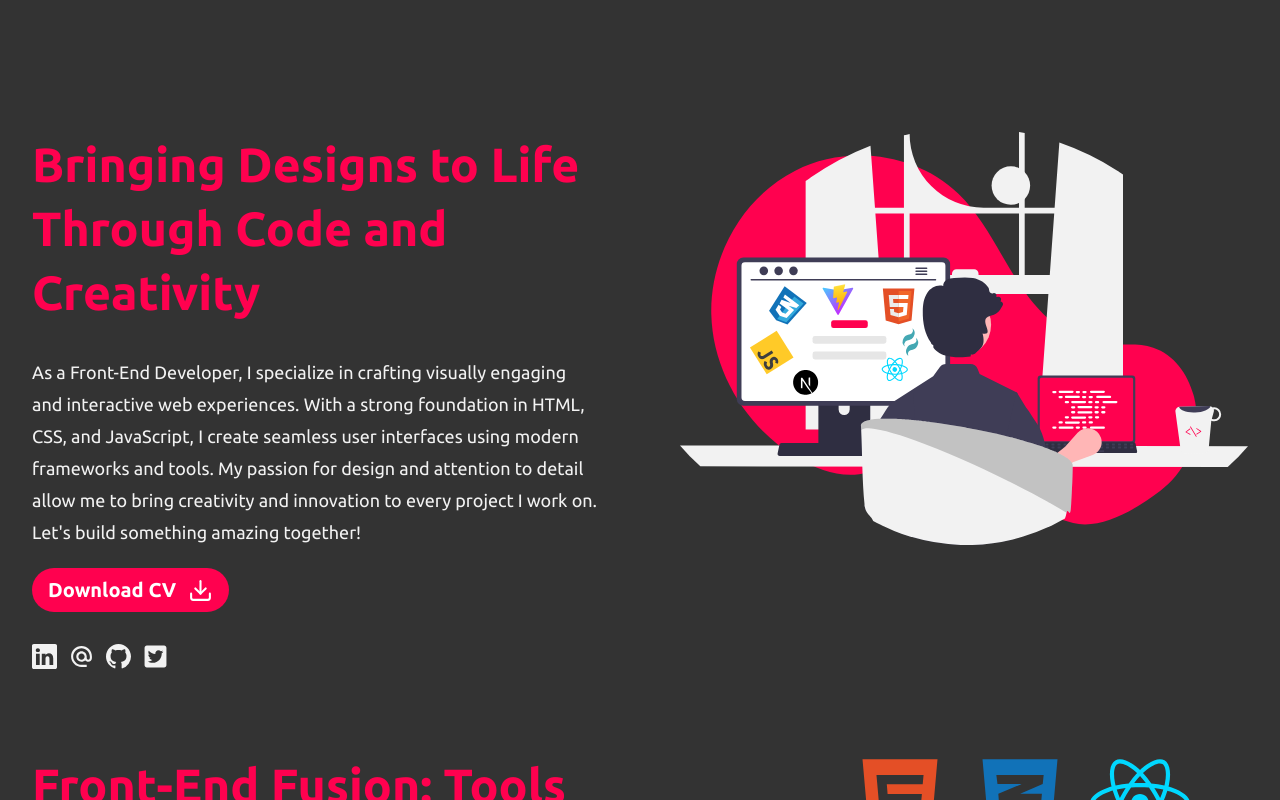
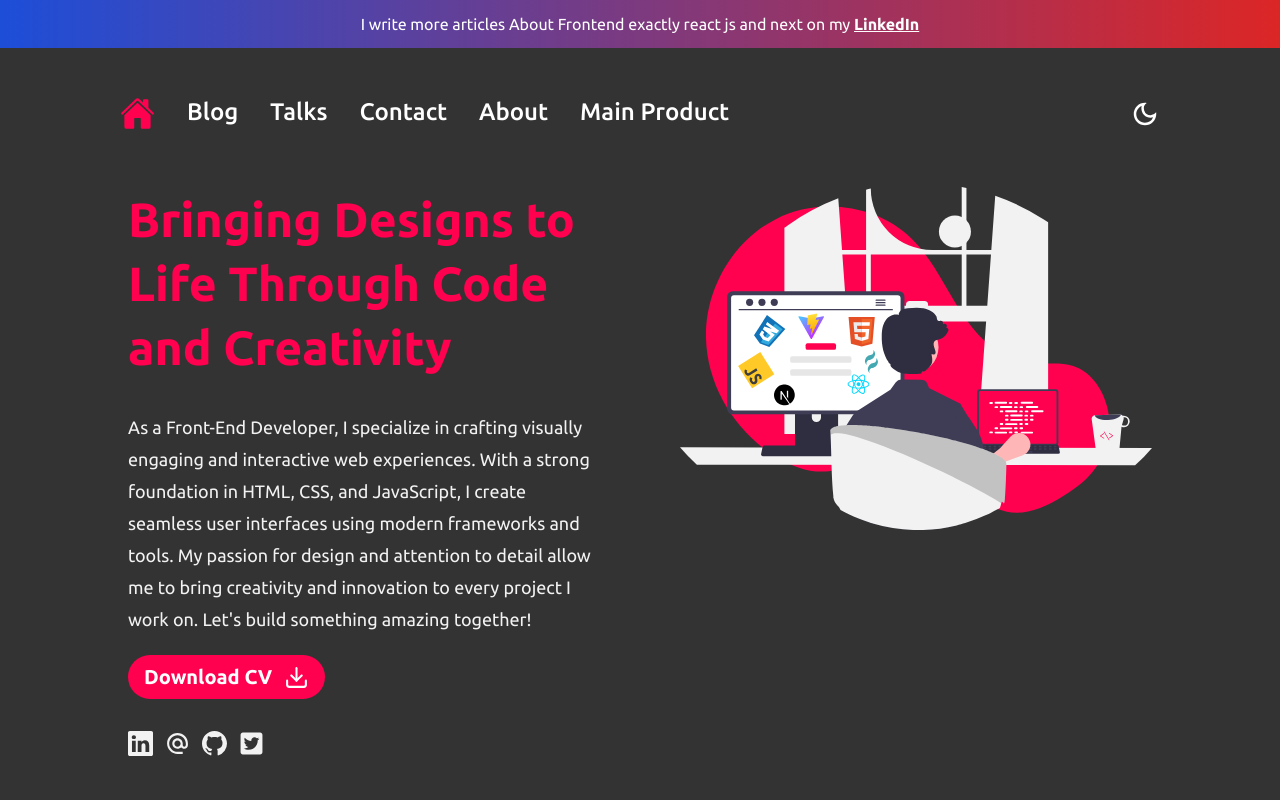
Before and after one commit to Becherair-Abdellah/MY_PORTFOLIO, a React (Vite) app: page / in a window 1280 px wide. Shown: the top 800 px of the page. Built offline with nearby package versions, Linux system fonts and the light colour scheme; some icons are missing; what lord-icon-element would draw is missing.

Commit message:
created aside and open and close button

```diff
--- a/src/App.jsx
+++ b/src/App.jsx
@@ -1,5 +1,5 @@
 import React from 'react'
-import { Routes,Route } from 'react-router-dom'
+import { Routes,Route, Outlet } from 'react-router-dom'
 import { Provider } from 'react-redux'
 import store from './redux/store'
 import Dashboard from './dashboard/Dashboard'
@@ -9,7 +9,13 @@ import Portfolio from './components/frontend/Portfolio'
 function App() {
   return (
  <>
- <Portfolio/>
+ {/* <Portfolio/> */}
+ <div className='w-full p-3 text-md bg-gradient-to-r from-blue-700 text-white to-red-600 text-center'>
+        <p>I write more articles <span className='hidden md:inline'>About Frontend exactly react js and next</span> on my <a href="https://www.linkedin.com/in/abdellahbecherair/" className='font-bold underline'>LinkedIn</a></p>
+    </div>
+ <div className='md:w-[85%] mx-auto mt-2 md:mt-6'>
+ <Outlet/>
+ </div>
  </>
 )
 }
--- /dev/null
+++ b/src/components/Navbar.jsx
@@ -0,0 +1,63 @@
+import React, { useState } from 'react';
+import { FaBars } from "react-icons/fa";
+import { MdOutlineDarkMode } from "react-icons/md";
+import { IoHome } from "react-icons/io5";
+import { MdClose } from "react-icons/md";
+function Navbar() {
+    const [aside,setAside] = useState(true);
+
+  return (
+    <>
+    <nav className=" border-gray-200 relative w-full p-2 md:p-6">
+
+     {/* button open link  */}
+     <div className={`flex justify-between items-center w-full text-white`}>
+     <ul className={`${aside && 'hidden'} font-medium fixed h-screen md:h-full bg-gray-800 md:bg-transparent md:relative left-0 w-[300px] md:w-full top-0 flex-col md:flex-row md:flex gap-8 text-2xl px-7 py-8 md:px-0 md:py-0 `}>
+         <div className='md:hidden mb-8'>
+             <MdClose size={35} color='white' className='cursor-pointer' onClick={()=>{
+                setAside(true);
+             }}/>
+         </div>
+
+         <li className='p-3 md:p-0'>
+           <a href="#" className="active" aria-current="page"><span className='md:hidden'>Home</span><IoHome size={35} className='hidden md:block'/></a>
+         </li>
+         <li className='p-3 md:p-0'>
+           <a href="#" className="" aria-current="page">Blog</a>
+         </li>
+         <li className='p-3 md:p-0'>
+           <a href="#" className="" aria-current="page">Talks</a>
+         </li>
+         <li className='p-3 md:p-0'>
+           <a href="#" className="" aria-current="page">Contact</a>
+         </li>
+         <li className='p-3 md:p-0'>
+           <a href="#" className="" aria-current="page">About</a>
+         </li>
+         <li className='p-3 md:p-0'>
+           <a href="#" className="" aria-current="page">Main Product</a>
+         </li>
+
+
+       </ul>
+
+        <div className='md:hidden' >
+            <FaBars size={30} className='cursor-pointer' onClick={()=>{
+                setAside(false);
+             }}/>
+        </div>
+         {/* dark mode  */}
+         <h1 className='text-xl font-bold text-white md:hidden'>Abdellah Becherair</h1>
+         {/* dark mode  */}
+         <div >
+             <MdOutlineDarkMode  size={30} className='cursor-pointer'/>
+         </div>
+         {/* aside bar  */}
+
+     </div>
+ </nav>
+    </>
+  );
+}
+
+export default Navbar;
--- a/src/components/home/Home.jsx
+++ b/src/components/home/Home.jsx
@@ -4,10 +4,12 @@ import Tools from './Tools'
 import Work from './Work'
 import Quot from './Quot'
 import Footer from '../Footer'
+import Navbar from '../Navbar'
 function Home() {
 
   return (
     <div>
+      <Navbar/>
       <Hero/>
       <Tools/>
       <Work/>
--- a/src/index.css
+++ b/src/index.css
@@ -23,18 +23,14 @@ button {
 }
 
 ul {
-    @apply p-[0] absolute top-[100px] w-[200px] sm:w-full sm:relative text-white text-center text-[20px] sm:top-0 sm:left-0 sm:translate-x-0 sm:translate-y-0
-    sm:flex sm:justify-center sm:gap-5 !important
-}
-
-li {
-    @apply list-none mb-[20px] flex items-center cursor-pointer justify-center w-[85%] sm:w-fit mx-auto border rounded-md p-0 sm:opacity-[1] sm:translate-x-0 sm:translate-y-0 sm:m-0 sm:border-0 sm:hover:text-TextredColor sm:duration-300 !important;
+    /* @apply p-[0] absolute top-[100px] w-[200px] sm:w-full sm:relative text-white text-center text-[20px] sm:top-0 sm:left-0 sm:translate-x-0 sm:translate-y-0
+    sm:flex sm:justify-center sm:gap-5 !important */
 }
 a.active{
     @apply sm:text-TextredColor;
 }
 li a{
-    @apply w-full ;
+    @apply w-full  hover:text-TextredColor duration-200 ;
 }
 .text-placeholder{
     @apply flex items-center justify-start gap-[10px] w-full sm:block sm:h-fit;
@@ -67,5 +63,5 @@ lord-icon{
     color: transparent;
 }
 a.active svg{
-    @apply bg-white text-TextredColor rounded duration-300 ;
+    @apply  text-TextredColor rounded duration-300 ;
 }
--- a/src/menuBar/Example.jsx
+++ b/src/menuBar/Example.jsx
@@ -29,7 +29,7 @@ export const Example = () => {
   const containerRef = useRef(null);
   const { height } = useDimensions(containerRef);
   return (
-    <motion.nav
+    <motion.nav className="hidden"
       initial={false}
       animate={isOpen ? "open" : "closed"}
       custom={height}
--- a/tailwind.config.js
+++ b/tailwind.config.js
@@ -1,15 +1,14 @@
 /** @type {import('tailwindcss').Config} */
-
-const colors = [, "#D309E1", "#9C1AFF", "#7700FF", "#4400FF"];
 export default {
+  darkMode: 'class', // Enable dark mode using the class variant
   content: [
     "./index.html",
     "./src/**/*.{js,ts,jsx,tsx}",
   ],
   theme: {
     extend: {
-      fontFamily:{
-        ubuntu: ['Ubuntu','sans-serif']
+      fontFamily: {
+        ubuntu: ['Ubuntu', 'sans-serif']
       },
       backgroundColor: {
         mainColor: '#333333ff',
@@ -20,20 +19,21 @@ export default {
         BgTextColor: '#f2f2f2ff',
         BGmenu: '#252525',
       },
-      textColor:{
+      textColor: {
         TextColor: '#f2f2f2ff',
         TextredColor: '#ff014f',
       },
-      stroke:{
+      stroke: {
         strokColor: '#f2f2f2ff'
       },
-      colors:{
-        c1:"#FF008C",
-        c2:"#D309E1",
-        c3:"#9C1AFF",
-        c4:"#7700FF",
-        c5:"#4400FF",
-      }
+      colors: {
+        c1: "#FF008C",
+        c2: "#D309E1",
+        c3: "#9C1AFF",
+        c4: "#7700FF",
+        c5: "#4400FF",
+      },
+
     },
   },
   plugins: [],
```
